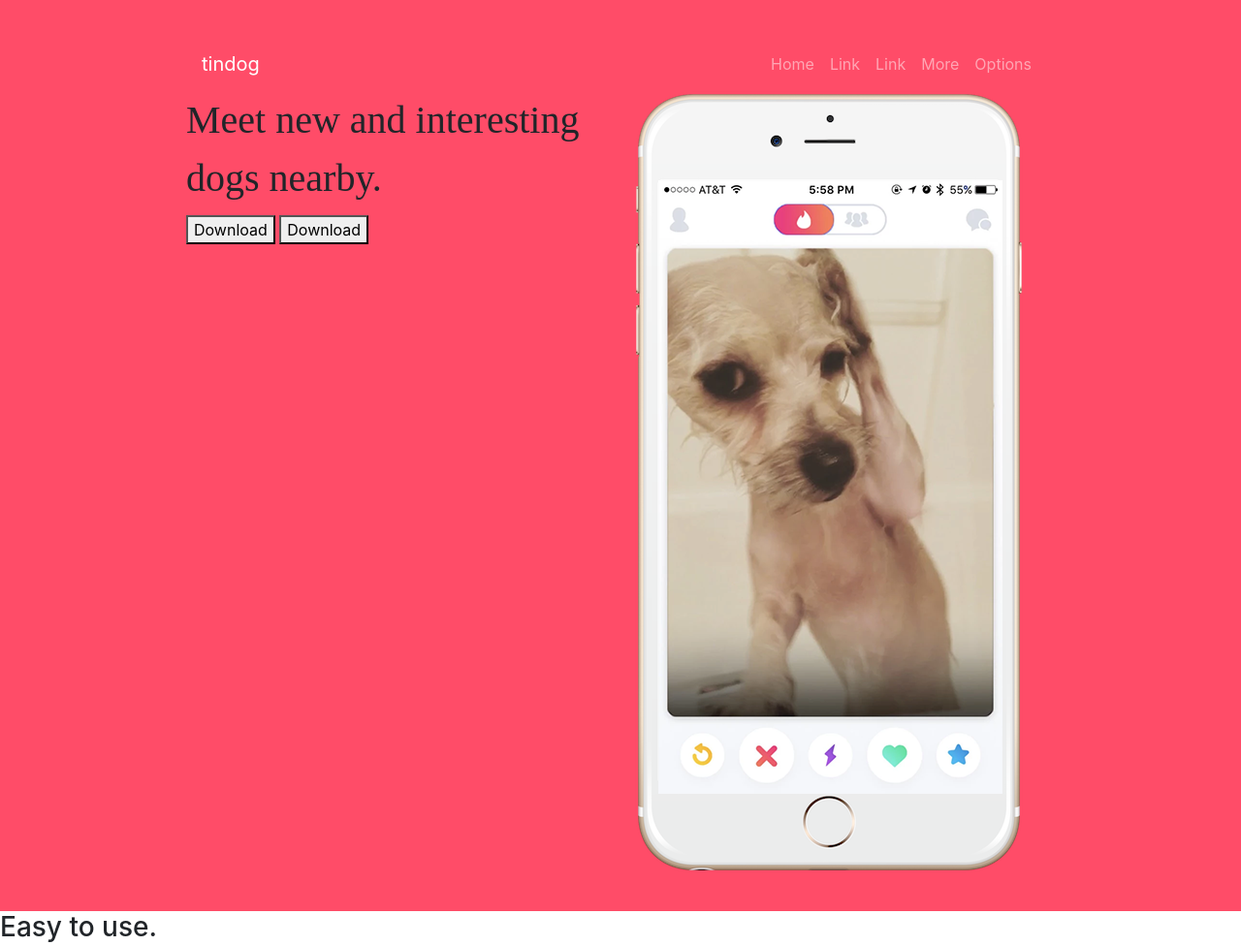
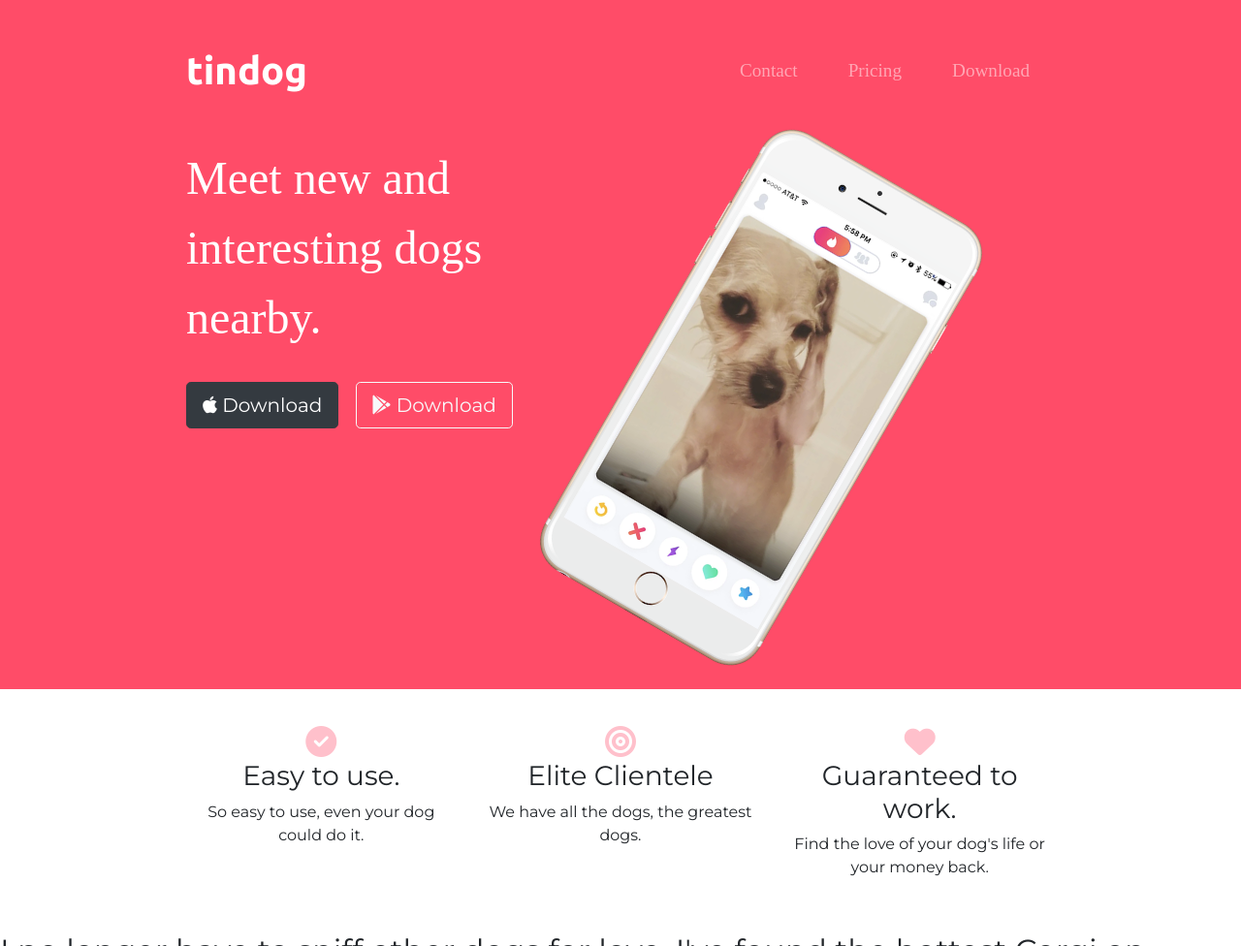
Before and after one commit to jsandoval21/Udemy_Web_Dev_Course, a plain HTML site: page TinDog-Start-master/TinDog-Start-master/index.html in a window 1280 px wide. Shown: the top 976 px of the page at 97% size. Drawn offline with nearby package versions, Linux system fonts and the light colour scheme.

Commit message:
completed Bootstrap Challenge #77

```diff
--- a/TinDog-Start-master/TinDog-Start-master/css/styles.css
+++ b/TinDog-Start-master/TinDog-Start-master/css/styles.css
@@ -1,13 +1,62 @@
-#title{
-  background-color:#ff4c68;
+body {
+  font-family: Montserrat;
 }
 
 h1 {
-  font-family: Montserrat-Black;
-  text-size: 3rem;
-  line-height: 1.5;
+  font-family: "Montserrat-Black";
+  font-size: 3rem;
+  line-height: 1.5
+}
+
+#title{
+  background-color:#ff4c68;
+  color: #fff;
 }
 
 .container-fluid{
   padding: 3% 15%;
 }
+
+/* Navigation Bar */
+.navbar {
+  padding: 0 0 2.5rem;
+}
+
+.navbar-brand {
+  font-family: Ubuntu;
+  font-size: 2.5rem;
+  font-weight: bold;
+}
+
+.nav-item {
+  padding: 0 18px;
+}
+
+.nav-link {
+  font-size: 1.2rem;
+  font-family: "Montserrat-Light"
+}
+
+/* Download Buttons */
+.download-button {
+  margin: 5% 3% 5% 0%;
+}
+
+/* Title Image */
+.title-image {
+  width: 60%;
+  transform: rotate(30deg);
+}
+
+/* Features Section */
+.feature-items {
+  text-align: center;
+}
+
+.feature-icons {
+  color: pink;
+}
+
+.feature-icons:hover {
+  color: red;
+}
--- a/TinDog-Start-master/TinDog-Start-master/index.html
+++ b/TinDog-Start-master/TinDog-Start-master/index.html
@@ -5,11 +5,17 @@
   <meta charset="utf-8">
   <title>TinDog</title>
 
+  <!-- Google Fonts -->
   <link href="https://fonts.googleapis.com/css2?family=Montserrat:wght@100;400;900&family=Ubuntu:wght@300;400;700&display=swap" rel="stylesheet">
+
+  <!-- CSS Stylesheets -->
   <link rel="stylesheet" href="https://maxcdn.bootstrapcdn.com/bootstrap/4.0.0/css/bootstrap.min.css" integrity="sha384-Gn5384xqQ1aoWXA+058RXPxPg6fy4IWvTNh0E263XmFcJlSAwiGgFAW/dAiS6JXm" crossorigin="anonymous">
-  <!-- Custom Styles after the bootstrap styles so that custom styles override -->
   <link rel="stylesheet" href="css/styles.css">
 
+  <!-- Font Awesome -->
+  <script src="https://kit.fontawesome.com/8d64dc0dea.js" crossorigin="anonymous"></script>
+
+  <!-- Bootstrap Scripts -->
   <script src="https://code.jquery.com/jquery-3.2.1.slim.min.js" integrity="sha384-KJ3o2DKtIkvYIK3UENzmM7KCkRr/rE9/Qpg6aAZGJwFDMVNA/GpGFF93hXpG5KkN" crossorigin="anonymous"></script>
   <script src="https://cdnjs.cloudflare.com/ajax/libs/popper.js/1.12.9/umd/popper.min.js" integrity="sha384-ApNbgh9B+Y1QKtv3Rn7W3mgPxhU9K/ScQsAP7hUibX39j7fakFPskvXusvfa0b4Q" crossorigin="anonymous"></script>
   <script src="https://maxcdn.bootstrapcdn.com/bootstrap/4.0.0/js/bootstrap.min.js" integrity="sha384-JZR6Spejh4U02d8jOt6vLEHfe/JQGiRRSQQxSfFWpi1MquVdAyjUar5+76PVCmYl" crossorigin="anonymous"></script>
@@ -31,11 +37,9 @@
         </button>
         <div class="collapse navbar-collapse" id="navbarNav">
           <ul class="navbar-nav ml-auto">
-            <li class="nav-item"><a href="#" class="nav-link">Home</a></li>
-            <li class="nav-item"><a href="#" class="nav-link">Link</a></li>
-            <li class="nav-item"><a href="#" class="nav-link">Link</a></li>
-            <li class="nav-item"><a href="#" class="nav-link">More</a></li>
-            <li class="nav-item"><a href="#" class="nav-link">Options</a></li>
+            <li class="nav-item"><a href="#" class="nav-link">Contact</a></li>
+            <li class="nav-item"><a href="#" class="nav-link">Pricing</a></li>
+            <li class="nav-item"><a href="#" class="nav-link">Download</a></li>
           </ul>
         </div>
       </nav>
@@ -44,12 +48,12 @@
       <div class="row">
         <div class="col-lg-6">
           <h1>Meet new and interesting dogs nearby.</h1>
-          <button type="button">Download</button>
-          <button type="button">Download</button>
+          <button type="button" class="btn btn-dark btn-lg download-button"><i class="fab fa-apple"></i> Download</button>
+          <button type="button" class="btn btn-outline-light btn-lg download-button"><i class="fab fa-google-play"></i> Download</button>
         </div>
 
         <div class="col-lg-6">
-          <img src="images/iphone6.png" alt="iphone-mockup">
+          <img class="title-image " src="images/iphone6.png" alt="iphone-mockup">
         </div>
       </div>
 
@@ -61,14 +65,27 @@
 
   <section id="features">
 
+    <div class="container-fluid">
+      <div class="row">
+        <div class="col-lg-4 feature-items">
+          <i class="fas fa-check-circle fa-2x feature-icons"></i>
           <h3>Easy to use.</h3>
           <p>So easy to use, even your dog could do it.</p>
+        </div>
 
+        <div class="col-lg-4 feature-items">
+          <i class="fas fa-bullseye fa-2x feature-icons"></i>
           <h3>Elite Clientele</h3>
           <p>We have all the dogs, the greatest dogs.</p>
+        </div>
 
+        <div class="col-lg-4 feature-items">
+          <i class="fas fa-heart fa-2x feature-icons"></i>
           <h3>Guaranteed to work.</h3>
           <p>Find the love of your dog's life or your money back.</p>
+        </div>
+      </div>
+    </div>
 
   </section>
 
```
Also changed, not shown: TinDog-Start-master/TinDog-Start-master/images/Apple_Download.svg (added). Lines whose indentation alone changed are shown as unchanged.
